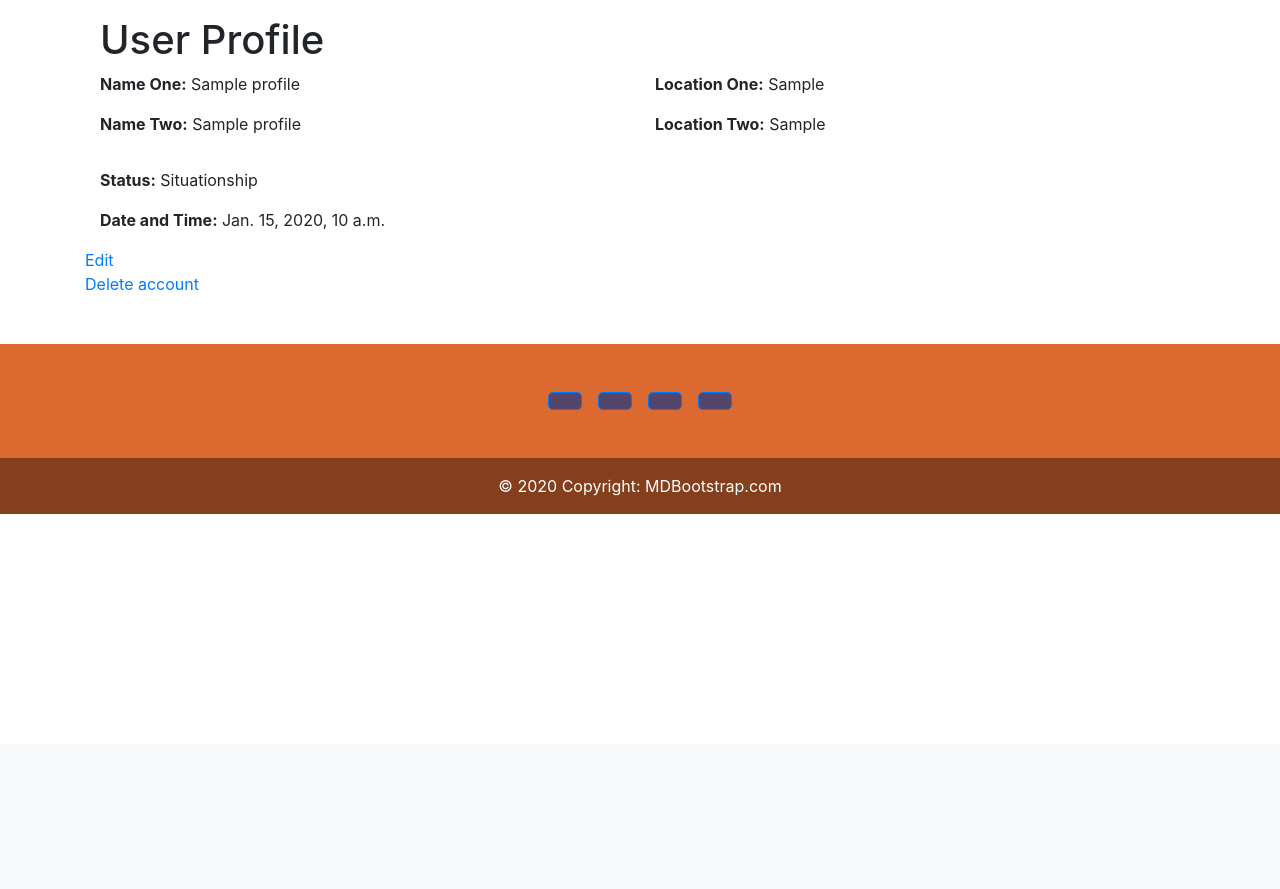
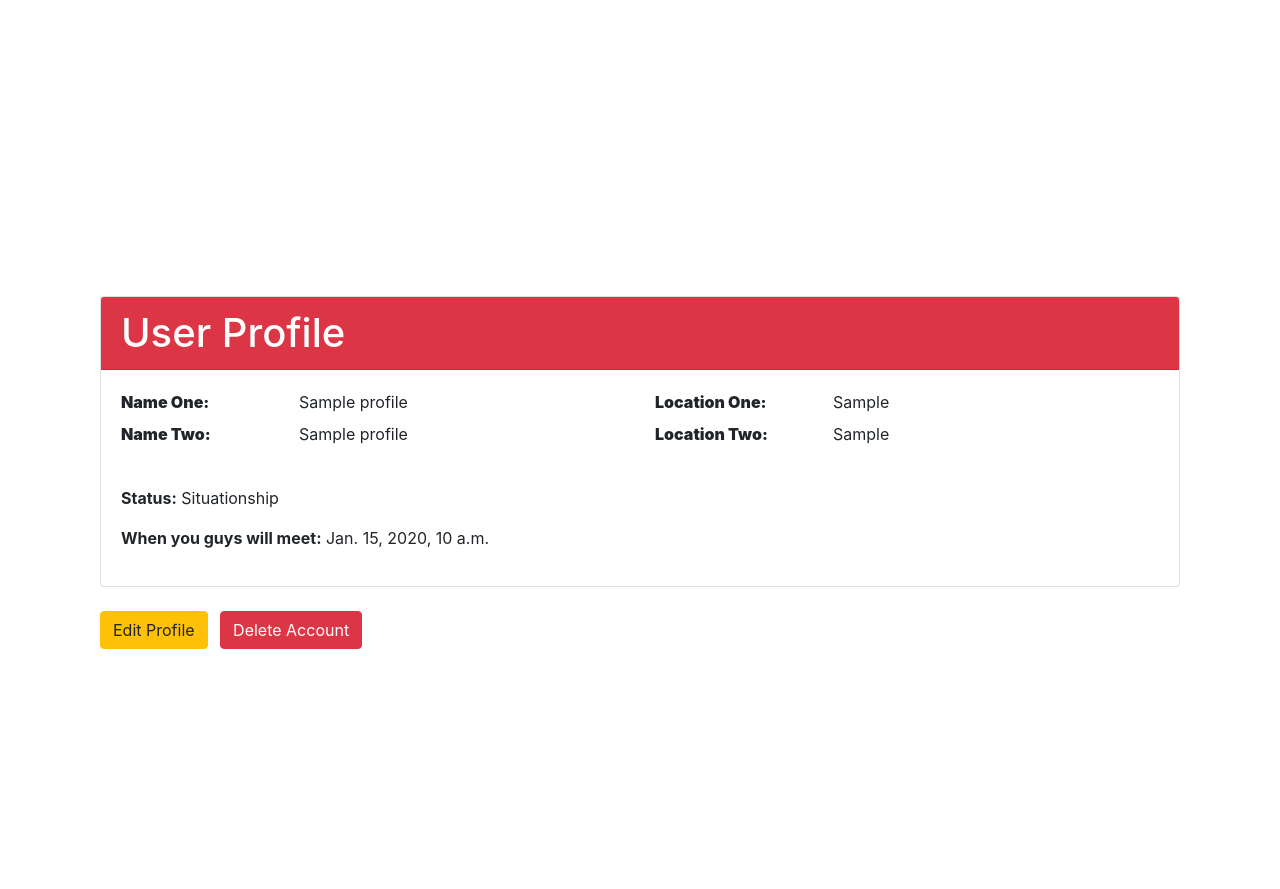
Before and after one commit to VCGithubCode/the-love-bugs, a Django app: page /profile/profile_view in a window 1280 px wide. Shown: the part 56-945 px from the top of the page. Before the commit the page ends 570 px from the top, so only its background shows below. Run offline with Django 3.2, Linux system fonts and the light colour scheme; a user stored in the database is signed in; tables that the repository leaves empty hold one stand-in row (values such as "Sample post"); some libraries are stand-ins or nearby versions.

Commit message:
fixed profile view bootstrap

```diff
--- a/home/static/home/css/profile_view.css
+++ b/home/static/home/css/profile_view.css
@@ -5,3 +5,9 @@ body {
   display: flex;
   flex-direction: column;
 }
+
+
+.profile-container {
+  margin-top: 19rem; /* Adjust the top margin as needed */
+  margin-bottom: 14rem; /* Adjust the bottom margin as needed */
+}
--- a/home/templates/home/contact.html
+++ b/home/templates/home/contact.html
@@ -4,6 +4,7 @@
 {% block extra_css %}
     <link rel="stylesheet" href="{% static 'home/css/about_contact.css' %}">
 {% endblock %}
+
 
 {% block page_header %}
 {% with active_page='contact' %}
--- a/home/templates/home/index.html
+++ b/home/templates/home/index.html
@@ -1,5 +1,10 @@
 {% extends "base.html" %}
 {% load static %}
+
+
+{% block extra_js %}
+    <script src="{% static 'home/js/script.js' %}"></script>
+{% endblock %}
 
 
 {% block page_header %}
--- a/home/templates/home/profile_view.html
+++ b/home/templates/home/profile_view.html
@@ -8,29 +8,51 @@
 
 
 {% block content %}
+
 {% if profile %}
-        <div class="container mt-4">
-            <h1>User Profile</h1>
+    <div class= "container profile-container">
+        <div class="card">
+            <div class="card-header bg-danger text-white">
+                <h1 class="mb-0">User Profile</h1>
+            </div>
+            <div class="card-body">
                 <div class="row">
                     <div class="col-md-6">
-                    <p><strong>Name One:</strong> {{ profile.name_one }}</p>
-                    <p><strong>Name Two:</strong> {{ profile.name_two }}</p>
+                        <dl class="row">
+                            <dt class="col-sm-4"><strong>Name One:</strong></dt>
+                            <dd class="col-sm-8">{{ profile.name_one }}</dd>
+
+                            <dt class="col-sm-4"><strong>Name Two:</strong></dt>
+                            <dd class="col-sm-8">{{ profile.name_two }}</dd>
+                        </dl>
                     </div>
                     <div class="col-md-6">
-                    <p><strong>Location One:</strong> {{ profile.location_one }}</p>
-                    <p><strong>Location Two:</strong> {{ profile.location_two }}</p>
+                        <dl class="row">
+                            <dt class="col-sm-4"><strong>Location One:</strong></dt>
+                            <dd class="col-sm-8">{{ profile.location_one }}</dd>
+
+                            <dt class="col-sm-4"><strong>Location Two:</strong></dt>
+                            <dd class="col-sm-8">{{ profile.location_two }}</dd>
+                        </dl>
                     </div>
                 </div>
                 <p class="mt-3"><strong>Status:</strong> {{ profile.status }}</p>
-            <p><strong>Date and Time:</strong> {{ profile.datetime_field }}</p>
+                <p><strong>When you guys will meet:</strong> {{ profile.datetime_field }}</p>
             </div>
-        <div>
-            <a href="{% url 'edit_profile' %}">Edit</a>
         </div>
-        <div>
-            <a href="{% url 'delete_profile' %}">Delete account</a>
+        <div class="mt-4">
+            <a href="{% url 'edit_profile' %}" class="btn btn-warning mr-2">Edit Profile</a>
+            <a href="{% url 'delete_profile' %}" class="btn btn-danger">Delete Account</a>
+        </div>
     </div>
 {% else %}
-        <p class="container mt-4">User profile not found.</p>
+    <div class="container mt-5 mb-5">
+        <div class="alert alert-warning" role="alert">
+            User profile not found.
+        </div>
+    </div>
 {% endif %}
+
+
+
 {% endblock %}
--- a/templates/allauth/account/logout.html
+++ b/templates/allauth/account/logout.html
@@ -1,8 +1,7 @@
-{% extends "account/base.html" %}
 
 {% load i18n %}
 
-{% block head_title %}{% trans "Sign Out" %}{% endblock %}
+{% comment %} {% block head_title %}{% trans" %}{% endblock %} {% endcomment %}
 
 {% block content %}
 <h1>{% trans "Sign Out" %}</h1>
--- a/templates/base.html
+++ b/templates/base.html
@@ -20,6 +20,7 @@
     {% endblock %}
 
     {% block extra_css %}
+
     {% endblock %}
 
     {% block corejs %}
@@ -34,6 +35,7 @@
     {% endblock %}
 
     {% block extra_js %}
+
     {% endblock %}
 
     <title>Miles and Smiles {% block extra_title %}{% endblock %}</title>
```
Also changed, not shown: home/migrations/0004_alter_profile_status.py (added), home/static/home/js/script.js (added). Lines whose indentation alone changed are shown as unchanged.
